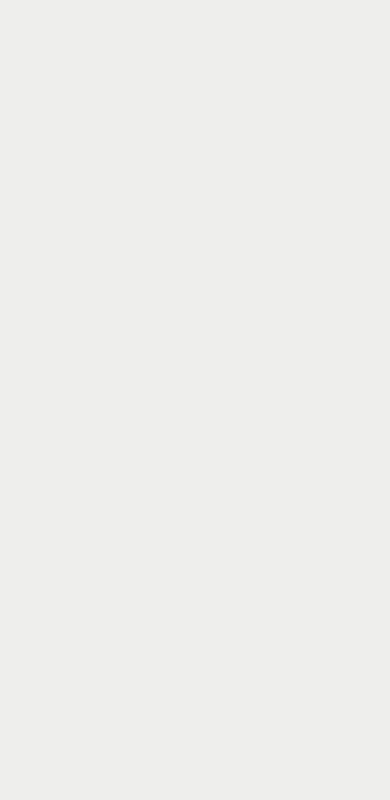
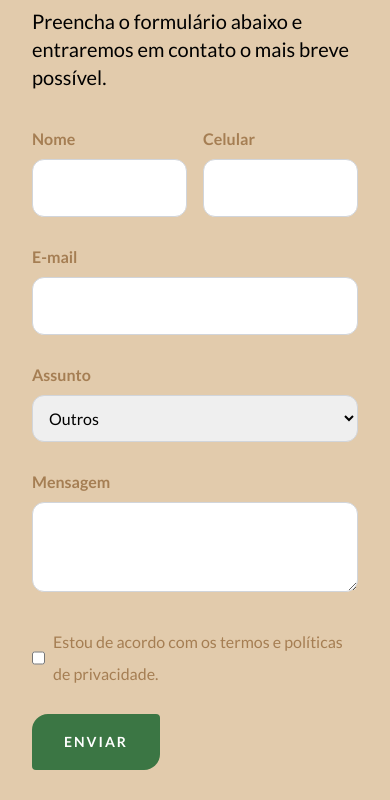
Before and after one commit to ArielSpencer/nutri-edvania-site, a Next.js app: page / in a window 390 px wide. Shown: the part 10500-11300 px from the top of the page. Before the commit the page ends 10379 px from the top, so only its background shows below. Built offline with nearby package versions, Linux system fonts and the light colour scheme.

Commit message:
feat: add ContactSection component with emailjs integration for contact form

```diff
--- a/app/page.jsx
+++ b/app/page.jsx
@@ -1,6 +1,7 @@
 import AboutSection from "@/components/home/AboutSection";
 import BannerHome from "@/components/home/BannerHome";
 import BlogSection from "@/components/home/BlogSection";
+import ContactSection from "@/components/home/ContactSection";
 import EbookSection from "@/components/home/EbookSection";
 import MediaSection from "@/components/home/MediaSection";
 import ServicesSection from "@/components/home/ServicesSection";
@@ -16,6 +17,7 @@ const Home = () => {
       <YouTubeSection />
       <EbookSection />
       <BlogSection />
+      <ContactSection />
     </div>
   )
 }
--- /dev/null
+++ b/components/home/ContactSection.jsx
@@ -0,0 +1,205 @@
+"use client";
+
+import React, { useState } from "react";
+import Image from "next/image";
+import emailjs from "emailjs-com";
+import { Button } from "../ui/button";
+
+const ContactSection = () => {
+  const [form, setForm] = useState({
+    name: "",
+    phone: "",
+    email: "",
+    subject: "Outros",
+    message: "",
+    terms: false,
+  });
+
+  const [isSubmitting, setIsSubmitting] = useState(false);
+  const [successMessage, setSuccessMessage] = useState("");
+
+  const handleChange = (e) => {
+    const { name, value, type, checked } = e.target;
+    setForm((prev) => ({
+      ...prev,
+      [name]: type === "checkbox" ? checked : value,
+    }));
+  };
+
+  const handleSubmit = (e) => {
+    e.preventDefault();
+    if (!form.terms) {
+      alert("Por favor, aceite os termos e políticas de privacidade.");
+      return;
+    }
+
+    setIsSubmitting(true);
+
+    emailjs
+      .send(
+        "service_7zrfvbs", // Service ID
+        "template_kajhblj", // Template ID
+        {
+          name: form.name,
+          email: form.email,
+          phone: form.phone,
+          subject: form.subject,
+          message: form.message,
+        },
+        "laOXi-GazBgL10oD_" // Public Key
+      )
+      .then(
+        () => {
+          setSuccessMessage("Mensagem enviada com sucesso!");
+          setForm({
+            name: "",
+            email: "",
+            phone: "",
+            subject: "Outros",
+            message: "",
+            terms: false,
+          });
+          setIsSubmitting(false);
+        },
+        (error) => {
+          console.error("Erro ao enviar mensagem:", error);
+          setIsSubmitting(false);
+        }
+      );
+  };
+
+  return (
+    <section className="flex flex-col lg:flex-row w-full min-h-[600px] bg-background text-writing">
+
+      <div className="flex-1 bg-background-highlight p-8 lg:p-16 flex flex-col justify-center">
+        <h2 className="text-4xl text-secondary font-black uppercase mb-4">Entre em Contato</h2>
+        <p className="text-xl">
+          Preencha o formulário abaixo e entraremos em contato o mais breve possível.
+        </p>
+
+        <form onSubmit={handleSubmit} className="space-y-6 mt-8">
+
+          <div className="flex gap-4">
+            <div className="flex-1">
+              <label htmlFor="name" className="block text-md font-bold text-secondary mb-1">
+                Nome
+              </label>
+              <input
+                type="text"
+                id="name"
+                name="name"
+                value={form.name}
+                onChange={handleChange}
+                className="w-full p-3 border border-gray-300 rounded-lg focus:outline-none focus:ring-2 focus:ring-primary"
+                required
+              />
+            </div>
+
+            <div className="flex-1">
+              <label htmlFor="phone" className="block text-md font-bold text-secondary mb-1">
+                Celular
+              </label>
+              <input
+                type="text"
+                id="phone"
+                name="phone"
+                value={form.phone}
+                onChange={handleChange}
+                className="w-full p-3 border border-gray-300 rounded-lg focus:outline-none focus:ring-2 focus:ring-primary"
+                required
+              />
+            </div>
+          </div>
+
+          <div>
+            <label htmlFor="email" className="block text-md font-bold text-secondary mb-1">
+              E-mail
+            </label>
+            <input
+              type="email"
+              id="email"
+              name="email"
+              value={form.email}
+              onChange={handleChange}
+              className="w-full p-3 border border-gray-300 rounded-lg focus:outline-none focus:ring-2 focus:ring-primary"
+              required
+            />
+          </div>
+
+          <div>
+            <label htmlFor="subject" className="block text-md font-bold text-secondary mb-1">
+              Assunto
+            </label>
+            <select
+              id="subject"
+              name="subject"
+              value={form.subject}
+              onChange={handleChange}
+              className="w-full p-3 border border-gray-300 rounded-lg focus:outline-none focus:ring-2 focus:ring-primary"
+            >
+              <option value="Parcerias">Parcerias</option>
+              <option value="E-book">E-book</option>
+              <option value="Serviços">Serviços</option>
+              <option value="Outros">Outros</option>
+            </select>
+          </div>
+
+          <div>
+            <label htmlFor="message" className="block text-md font-bold text-secondary mb-1">
+              Mensagem
+            </label>
+            <textarea
+              id="message"
+              name="message"
+              value={form.message}
+              onChange={handleChange}
+              className="w-full p-3 border border-gray-300 rounded-lg focus:outline-none focus:ring-2 focus:ring-primary"
+              rows="2"
+              required
+            ></textarea>
+          </div>
+
+          <div className="flex items-center gap-2">
+            <input
+              type="checkbox"
+              id="terms"
+              name="terms"
+              checked={form.terms}
+              onChange={handleChange}
+              className="h-4 w-4 border-gray-300 rounded focus:ring-primary"
+              required
+            />
+            <label htmlFor="terms" className="block text-md font-medium text-secondary">
+              Estou de acordo com os termos e políticas de privacidade.
+            </label>
+          </div>
+
+          <Button
+            type="submit"
+            size="lg"
+            disabled={isSubmitting}
+          >
+            {isSubmitting ? "Enviando..." : "Enviar"}
+          </Button>
+
+        </form>
+
+        {successMessage && <p className="text-green-600 mt-4">{successMessage}</p>}
+      </div>
+
+      <div className="flex-1 min-h-[40vh] sm:min-h-[100vh] w-full m-0 p-0">
+        <Image
+          src={"/assets/contact/contato-nutri-edvania-soares.png"}
+          priority
+          quality={100}
+          alt="Contato Nutricionista Edvania Soares"
+          width={900}
+          height={900}
+          className="object-cover h-full m-0 p-0"
+        />
+      </div>
+    </section>
+  );
+};
+
+export default ContactSection;
```
Also changed, not shown: public/assets/contact/contato-nutri-edvania-soares.png (added).
